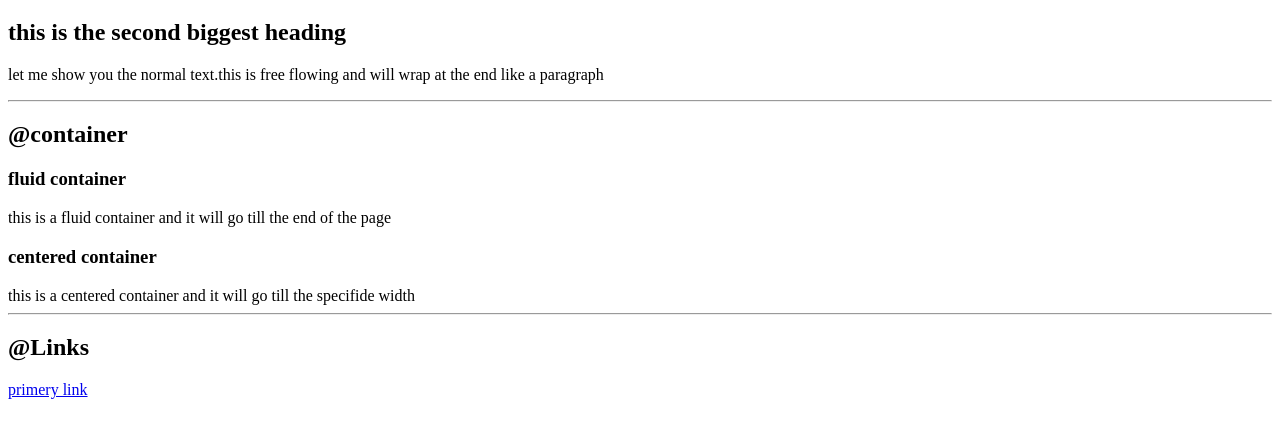
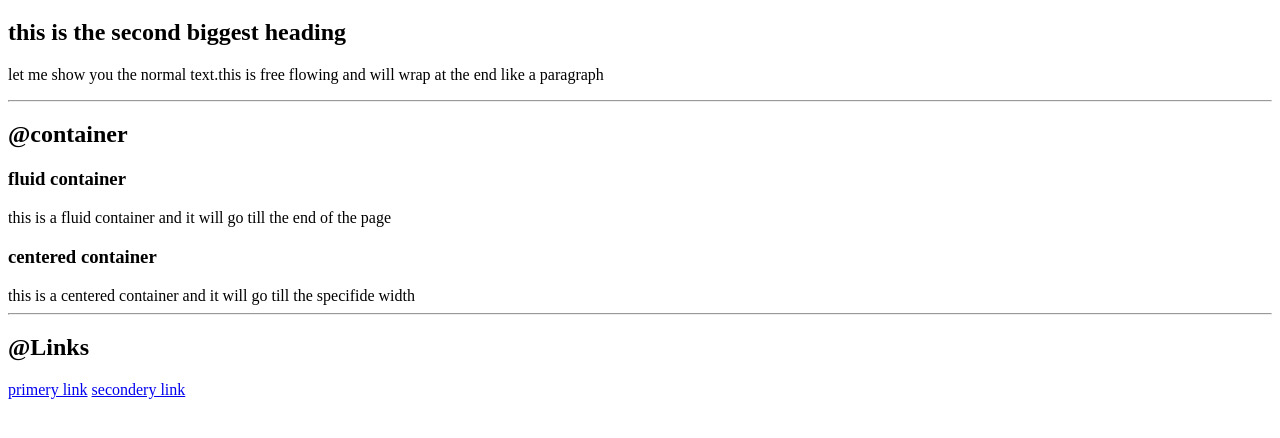
Before and after one commit to Beeralingak/neogcamp-lesson-3, a plain HTML site: page index.html in a window 1280 px wide. Shown: the part 224-662 px from the top of the page. Drawn offline with Linux system fonts and the light colour scheme.

Commit message:
update text

```diff
--- a/index.html
+++ b/index.html
@@ -32,6 +32,7 @@
 
     <h2>@Links</h2>
     <a href="/">primery link</a>
+    <a href="/">secondery link</a>
 
 </body>
 </html>
```
